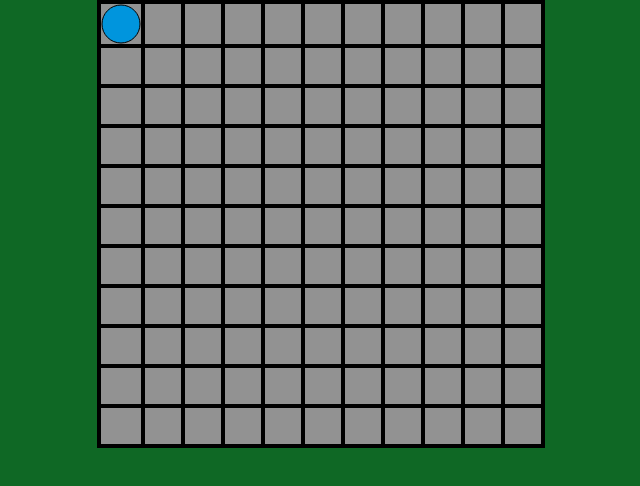
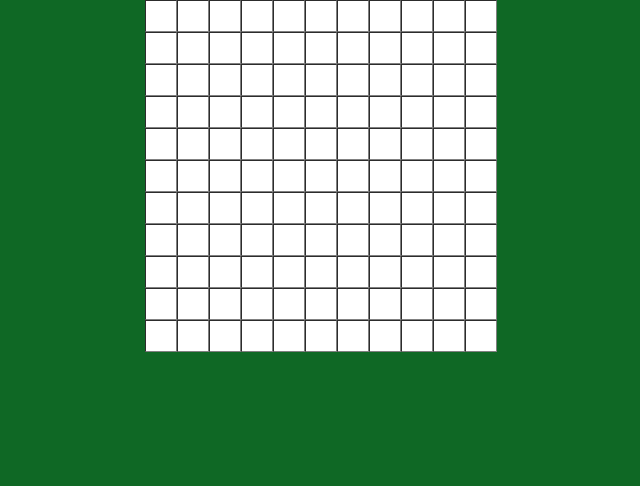
Before and after one commit to ASchanke/Stonesight, a plain HTML site: page index.html in a window 1280 px wide. Shown: the whole page, without its empty margins (319-959 px from the left). Drawn offline with Linux system fonts and the light colour scheme.

Commit message:
Changed board to a table. Moved js to seperate file.

```diff
--- a/index.html
+++ b/index.html
@@ -11,69 +11,25 @@
         margin: 0;
         background: #0f6825;
       }
-      canvas {
-        background: #929292;
-        display: block;
-        margin: 0 auto;
-        border:black 4px solid;
+      body {
+        text-align: center;
+      }
+
+      .boardspace {
+        height: 30px;
+        width: 30px;
+        border: 1.5px solid grey;
+        border-style: inset;
+        background-color: white;
+      }
+      .boardspace:hover {
+        cursor: pointer;
       }
     </style>
   </head>
 
   <body>
-    <canvas id="myCanvas" width="440" height="440"></canvas>
-    <script>
-      // Get the canvas and context
-      const canvas = document.getElementById("myCanvas");
-      const ctx = canvas.getContext("2d");
-
-      const boardRows = 11;
-      const boardColumns = 11;
-      let rowWidth = canvas.height / boardRows;
-      let columnWidth = canvas.width / boardColumns;
-      let pieceRadius = rowWidth / 2 - 1;
-
-      function drawBoard() {
-        // This will draw the lines for the board
-        let lineWidth = 4;
-
-        // Vertical lines
-        let x = columnWidth;
-        ctx.fillStyle = "#000000";
-        for (let i = 0; i < boardColumns - 1; i++) {
-          ctx.beginPath();
-          ctx.fillRect(x, 0, lineWidth, canvas.height);
-          ctx.closePath();
-          x = x + columnWidth;
-        }
-
-        // Horizontal lines
-        let y = rowWidth;
-        for (let i = 0; i < boardRows - 1; i++) {
-          ctx.beginPath();
-          ctx.fillRect(0, y, canvas.width, lineWidth);
-          console.log(y + lineWidth);
-          ctx.closePath();
-          y = y + rowWidth;
-        }
-      }
-
-      function drawPiece(x, y) {
-        ctx.beginPath();
-        ctx.arc(x, y, pieceRadius, 0, Math.PI * 2);
-        ctx.fillStyle = "#0095DD";
-        ctx.strokeStyle = "#000000"
-        ctx.fill();
-        ctx.stroke();
-        ctx.closePath();
-      }
-
-      function draw() {
-        ctx.clearRect(0, 0, canvas.width, canvas.height);
-        drawBoard();
-        drawPiece(rowWidth/2, columnWidth/2);
-      }setInterval(draw, 100);
-
+    <script src = "scripts/game.js">
     </script>
   </body>
 </html>
--- /dev/null
+++ b/scripts/game.js
@@ -0,0 +1,36 @@
+var isGameGoing = true;
+
+const boardRows = 11;
+const boardColumns = 11;
+
+
+function createBoard(x, y) {
+  // This is just used to center the table
+  var center = document.createElement('center');
+  // This will create the table for the board
+  var boardTable = document.createElement('table');
+
+  // Create the table
+  for (var i = 0; i < y; i++) {
+    // Create a row
+    var tr = document.createElement('tr');
+
+    // Create the cells in the row
+    for (var j = 0; j < x; j++) {
+      var td = document.createElement('td');
+      td.setAttribute('class', 'boardspace');
+      // Add the cell to the row
+      tr.appendChild(td);
+    }
+    // Add the row to the table
+    boardTable.appendChild(tr);
+  }
+
+  // Set the attributes
+  center.appendChild(boardTable);
+  boardTable.setAttribute('cellspacing', 0);
+  document.body.appendChild(center);
+}
+
+
+createBoard(boardRows, boardColumns);
```
